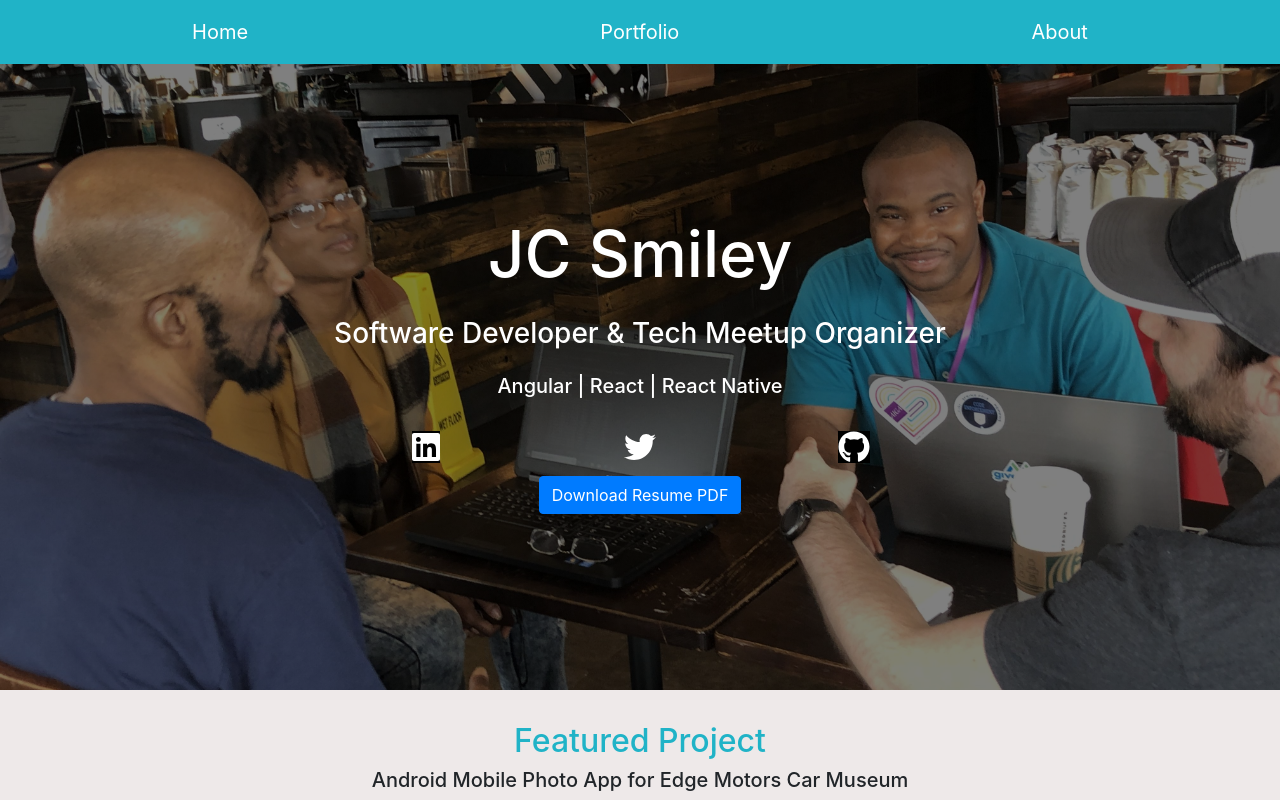
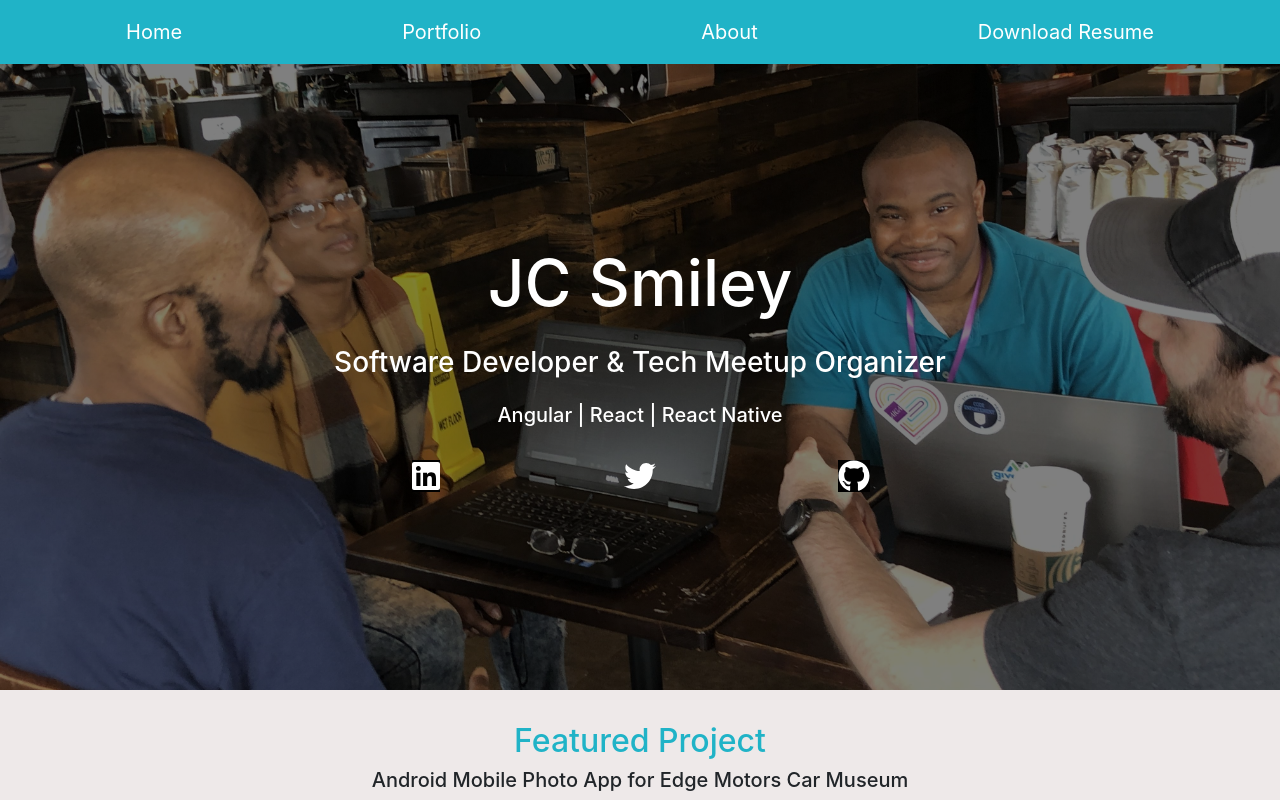
Before and after one commit to jcsmileyjr/v2-Portfolio, a React (Create React App) app in the folder portfolio/: page / in a window 1280 px wide. Shown: the top 800 px of the page. Built offline with nearby package versions, Linux system fonts and the light colour scheme.

Commit message:
Moved CTA resume to navigation

```diff
--- a/portfolio/src/components/Nav.js
+++ b/portfolio/src/components/Nav.js
@@ -1,6 +1,7 @@
 import React from 'react';
 import { Container, Button, Navbar} from 'react-bootstrap';
 import '../App.css';
+import resume from "../img/JC Smiley Resume.pdf";
 
 export default function Nav(props){
     return(
@@ -9,6 +10,7 @@ export default function Nav(props){
                     <Button onClick={props.showHomePage} variant="link" className="navButton" size="lg">Home</Button>
                     <Button onClick={props.showPortfolioPage} variant="link" className="navButton" size="lg">Portfolio</Button>
                     <Button onClick={props.showAboutPage} variant="link" className="navButton" size="lg">About</Button>
+                    <Button href={resume} className="navButton" variant="link" size="lg">Download Resume</Button>
             </Navbar>
         </Container>
     );
--- a/portfolio/src/components/intro.js
+++ b/portfolio/src/components/intro.js
@@ -2,7 +2,6 @@ import React, {useEffect} from "react";
 import { Container, Row, Col, Button, Card } from "react-bootstrap";
 
 import "../App.css";
-import resume from "../img/JC Smiley Resume.pdf";
 
 import { library } from "@fortawesome/fontawesome-svg-core";
 import { FontAwesomeIcon } from "@fortawesome/react-fontawesome";
@@ -45,9 +44,6 @@ export default function Intro(props) {
               </a>
             </Col>
           </Row>
-          <Button href={resume} className="rowWhiteSpace" variant="primary">
-            Download Resume PDF
-          </Button>
         </div>
       </Row>
       <Row>
```
